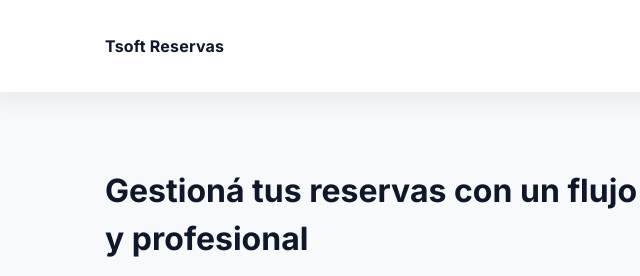
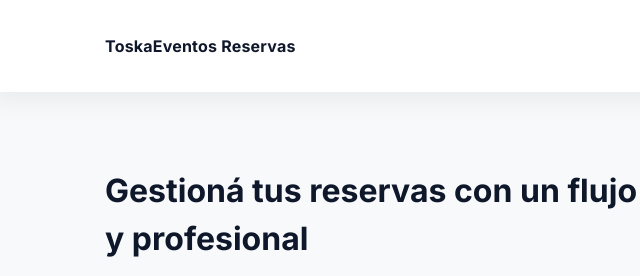
Before and after one commit to manuelenriquetoscano-source/ToskaEventos, a website: page index.html in a window 1280 px wide. Shown: the top 276 px of the page, 9-649 px from the left. Drawn offline with Linux system fonts and the light colour scheme.

Commit message:
cambio del titulo

```diff
--- a/index.html
+++ b/index.html
@@ -4,7 +4,7 @@
   <!-- ============================== META / FUENTES / CSS ============================== -->
   <meta charset="utf-8" />
   <meta name="viewport" content="width=device-width, initial-scale=1" />
-  <title>Tsoft Reservas | Calendario y Gestión</title>
+  <title>ToskaEventos Reservas | Calendario y Gestión</title>
   <link rel="preconnect" href="https://fonts.gstatic.com" crossorigin>
   <link href="https://fonts.googleapis.com/css2?family=Inter:wght@400;600;700&display=swap" rel="stylesheet">
   <link rel="stylesheet" href="css/style.css" />
@@ -13,7 +13,7 @@
   <!-- =================================== TOPBAR / NAV =================================== -->
   <header class="topbar">
     <div class="container row between center">
-      <div class="brand">Tsoft Reservas</div>
+      <div class="brand">ToskaEventos Reservas</div>
       <nav class="nav">
         <a href="#inicio" class="nav__link">Inicio</a>
         <a href="#servicios" class="nav__link">Servicios</a>
```
